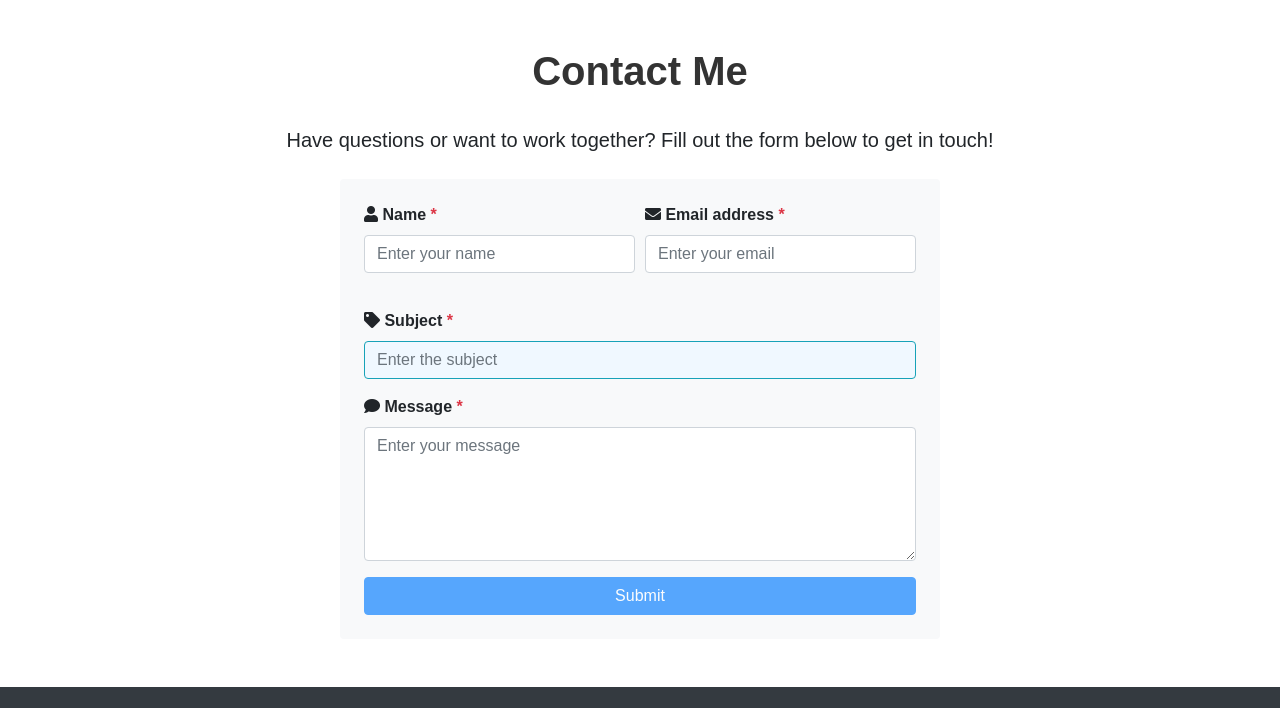
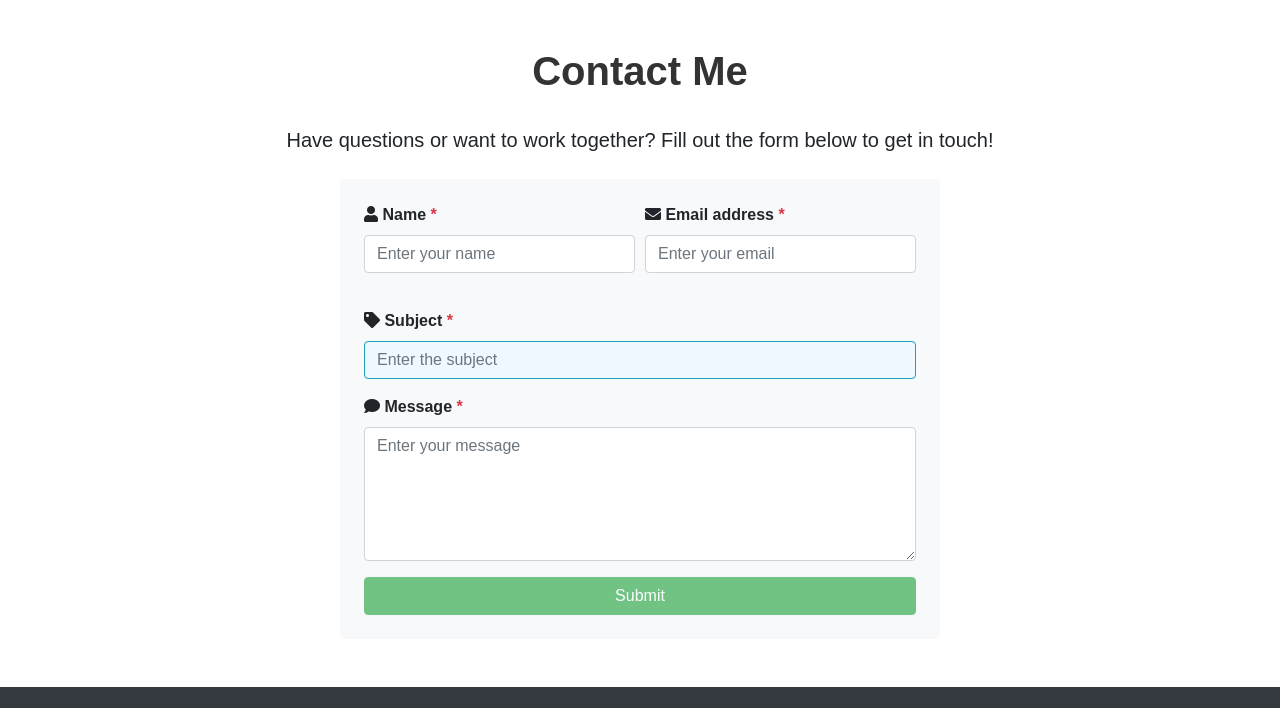
Before and after one commit to vivienhermoso/vivienhermoso.github.io, a plain HTML site: page index.html in a window 1280 px wide. Shown: the part 3238-3946 px from the top of the page. Drawn offline with nearby package versions, Linux system fonts and the light colour scheme.

Commit message:
Update index.html

```diff
--- a/index.html
+++ b/index.html
@@ -234,7 +234,7 @@
                             <label for="message"><i class="fas fa-comment"></i> Message <span class="text-danger">*</span></label>
                             <textarea class="form-control" id="message" name="message" rows="5" placeholder="Enter your message" required></textarea>
                         </div>
-                        <button type="submit" class="btn btn-primary btn-block" id="submit-btn" disabled>Submit</button>
+                        <button type="submit" class="btn btn-success btn-block" id="submit-btn" disabled>Submit</button>
                     </form>
                     <div id="form-success" style="display:none;" class="mt-4 text-center">
                         <h4>Thank you! Your message has been sent.</h4>
```
